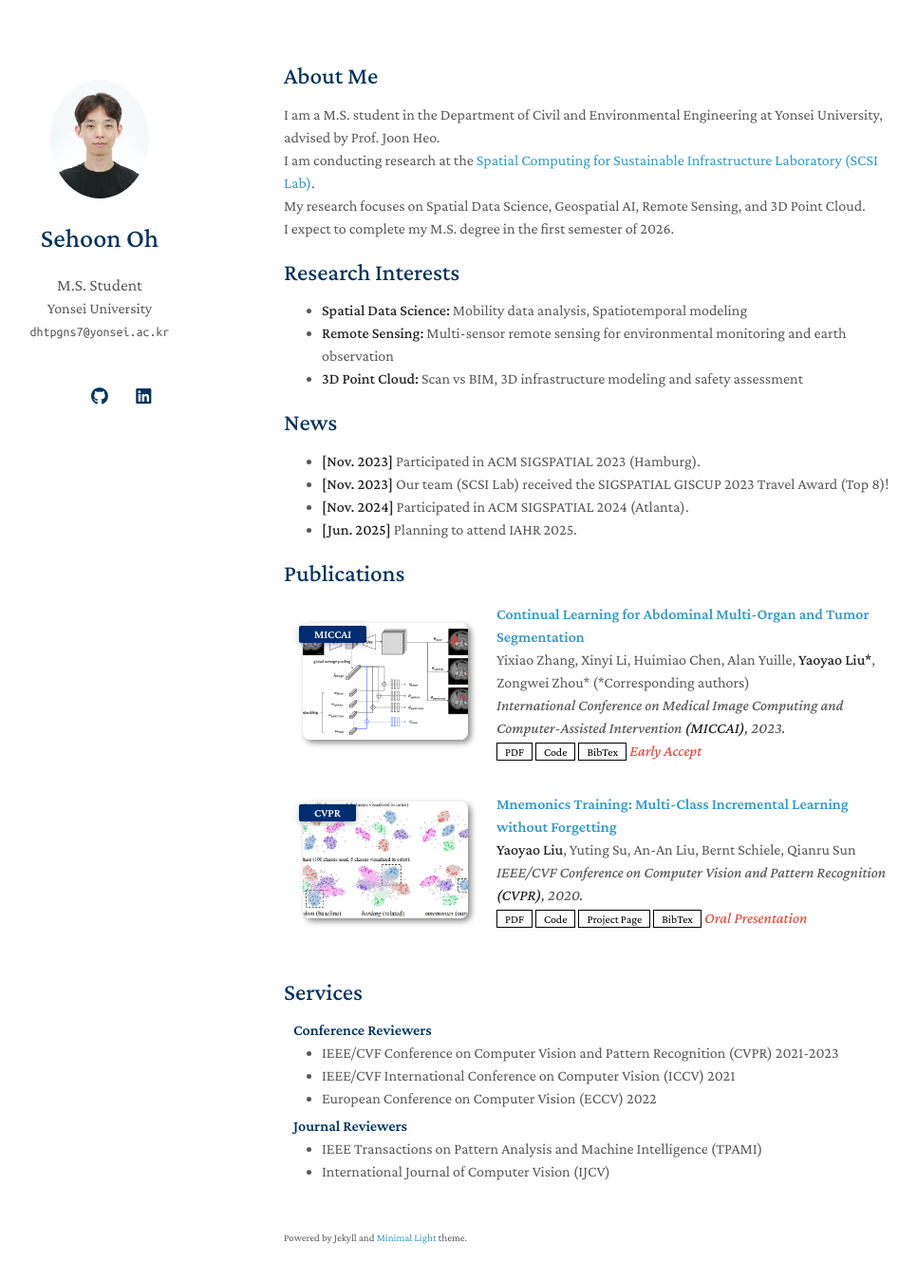
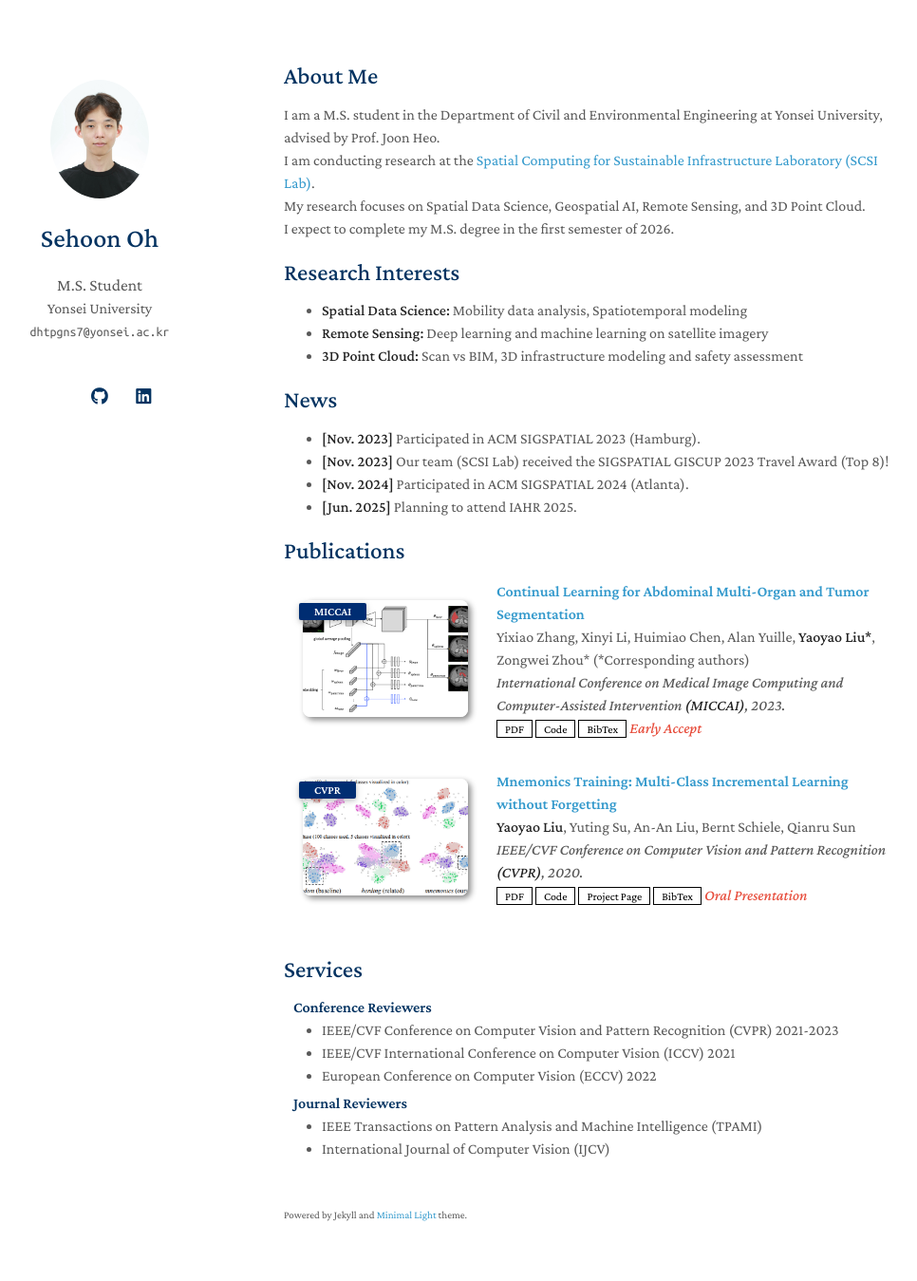
Before and after one commit to OHSEHOON99/OHSEHOON99.github.io, a Jekyll site: the page built from index.md, in a window 1280 px wide and 1384 px high. Shown: the top 1349 px of the window at 95% size, without its empty margins (171-1137 px from the left). Built offline with Jekyll 4.4.1, drawn with Linux system fonts in a browser that asks for light colours; a style sheet for code colours, icons or effects is not loaded; our own code applies the rules of GitHub Pages for plain Markdown files.

Commit message:
Update index.md

```diff
--- a/index.md
+++ b/index.md
@@ -13,7 +13,7 @@ I expect to complete my M.S. degree in the first semester of 2026.
 ## Research Interests
 
 - **Spatial Data Science:** Mobility data analysis, Spatiotemporal modeling
-- **Remote Sensing:** Multi-sensor remote sensing for environmental monitoring and earth observation
+- **Remote Sensing:** Deep learning and machine learning on satellite imagery
 - **3D Point Cloud:** Scan vs BIM, 3D infrastructure modeling and safety assessment
 
 ## News
```
